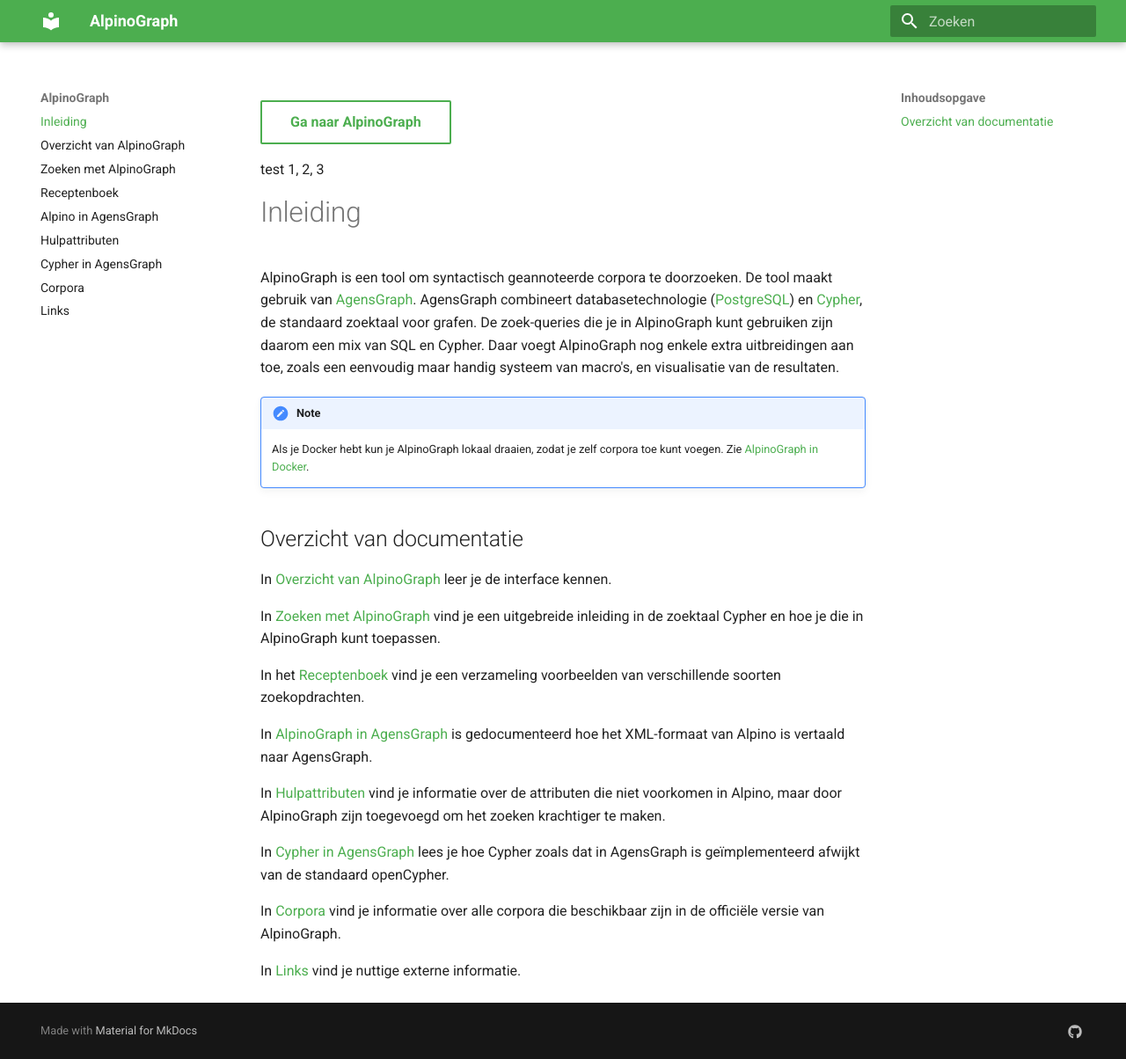
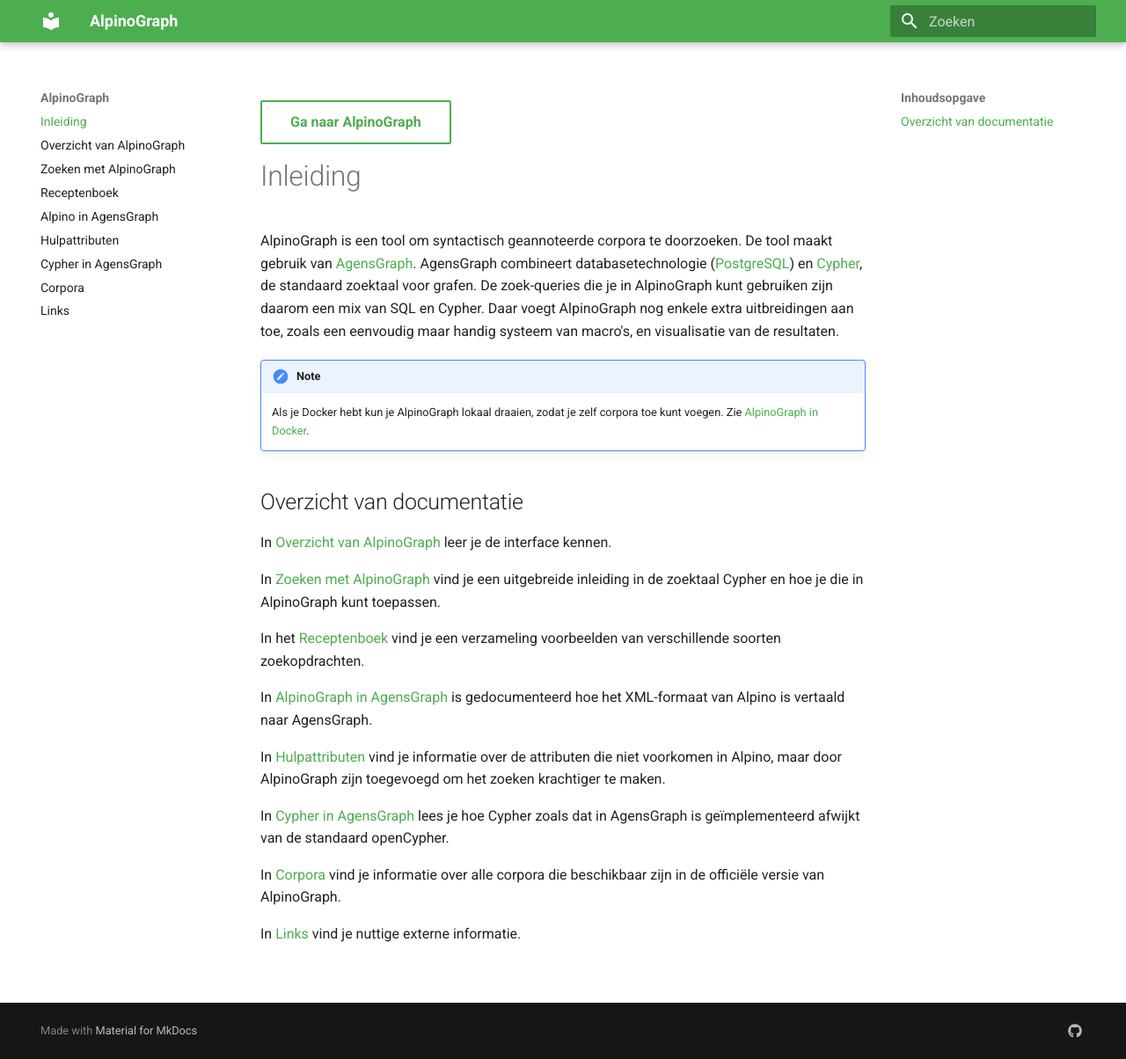
Before and after one commit to rug-compling/alpinograph-docs, an MkDocs documentation site: the page built from docs/index.md, in a window 1280 px wide and 1204 px high. Shown: the whole window at 88% size. Built offline with MkDocs 1.6.1 and Material for MkDocs 9.7.7, drawn with Linux system fonts in a browser that asks for light colours.

Commit message:
undo test

```diff
--- a/docs/index.md
+++ b/docs/index.md
@@ -1,7 +1,5 @@
 
 [ Ga naar AlpinoGraph](https://urd2.let.rug.nl/~kleiweg/alpinograph/){: .md-button }
-
-test 1, 2, 3
 
 # Inleiding
 
```
